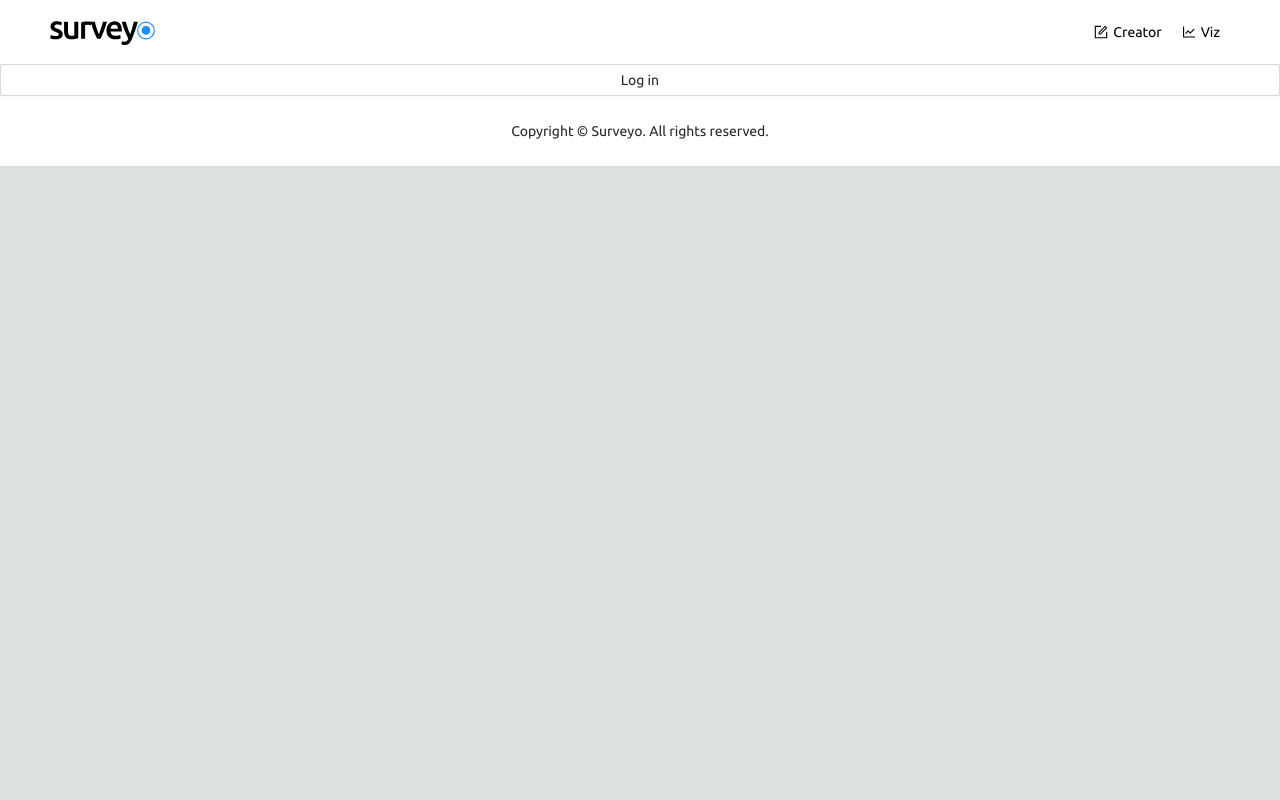
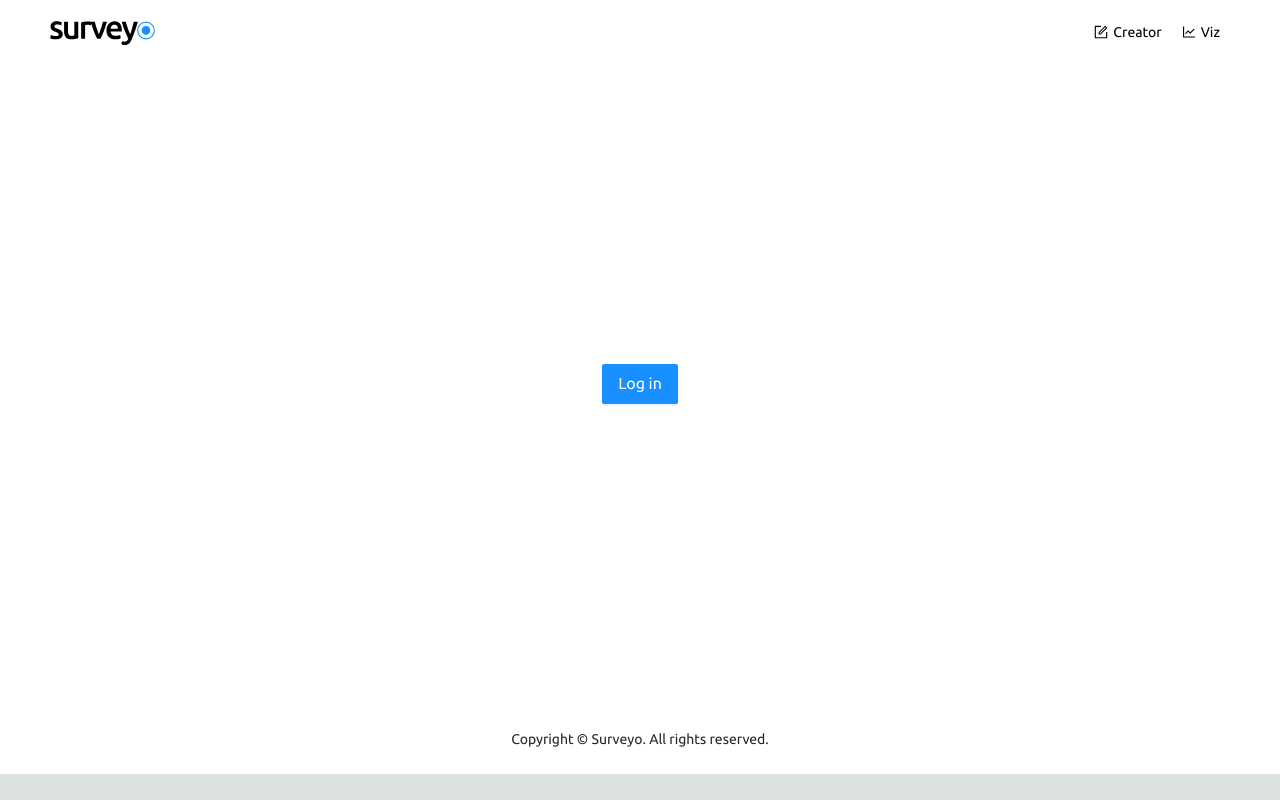
Before and after one commit to rahulgurnani/surveyo, a React (Create React App) app: page / in a window 1280 px wide. Built offline with nearby package versions, Linux system fonts and the light colour scheme.

Commit message:
Update login button

```diff
--- a/src/App.tsx
+++ b/src/App.tsx
@@ -1,4 +1,4 @@
-import React, {Component} from 'react';
+import React from 'react';
 import {Row, Col, Button, Spin} from 'antd';
 import './App.css';
 import 'antd/dist/antd.css';
@@ -8,7 +8,7 @@ import GraphiqlCard from './components/GraphiqlCard';
 import FormPage from './components/Form';
 import VizPage from './components/Viz';
 import Viz2 from './components/Viz2';
-import {ApolloClient, InMemoryCache, ApolloProvider} from '@apollo/client';
+import {ApolloProvider} from '@apollo/client';
 import {
   BrowserRouter as Router,
   Switch,
@@ -21,11 +21,11 @@ import createApolloClient from './apollo_config';
 
 import logo from './logo.svg';
 
-import {Layout, Menu, Typography} from 'antd';
+import {Layout, Typography} from 'antd';
 
-import {LineChartOutlined, FormOutlined, CodeOutlined} from '@ant-design/icons';
+import {LineChartOutlined, FormOutlined} from '@ant-design/icons';
 
-import {useQuery, useMutation, gql} from '@apollo/client';
+import {useMutation, gql} from '@apollo/client';
 
 const CREATE_USER = gql`
   mutation($user: AddUserInput!) {
@@ -91,8 +91,6 @@ function App() {
     isLoading,
     getIdTokenClaims,
     loginWithRedirect,
-    getAccessTokenSilently,
-    logout,
   } = useAuth0();
 
   console.log('isAuthenticated', isAuthenticated);
@@ -153,7 +151,18 @@ function App() {
           </Layout.Header>
           <Switch>
             <Route exact path="/">
-              <Button onClick={() => loginWithRedirect()}>Log in</Button>
+            <Layout.Content
+            style={{
+              background: 'white',
+              height: '80vh',
+              textAlign: 'center',
+              display: 'flex',
+              flexDirection: 'column',
+              justifyContent: 'center',
+              alignItems: 'center',
+            }}>
+              <Button type="primary" size="large" onClick={() => loginWithRedirect()}>Log in</Button>
+            </Layout.Content>
             </Route>
             <Route path="/form/:id" children={<FormPage />} />
           </Switch>
```
